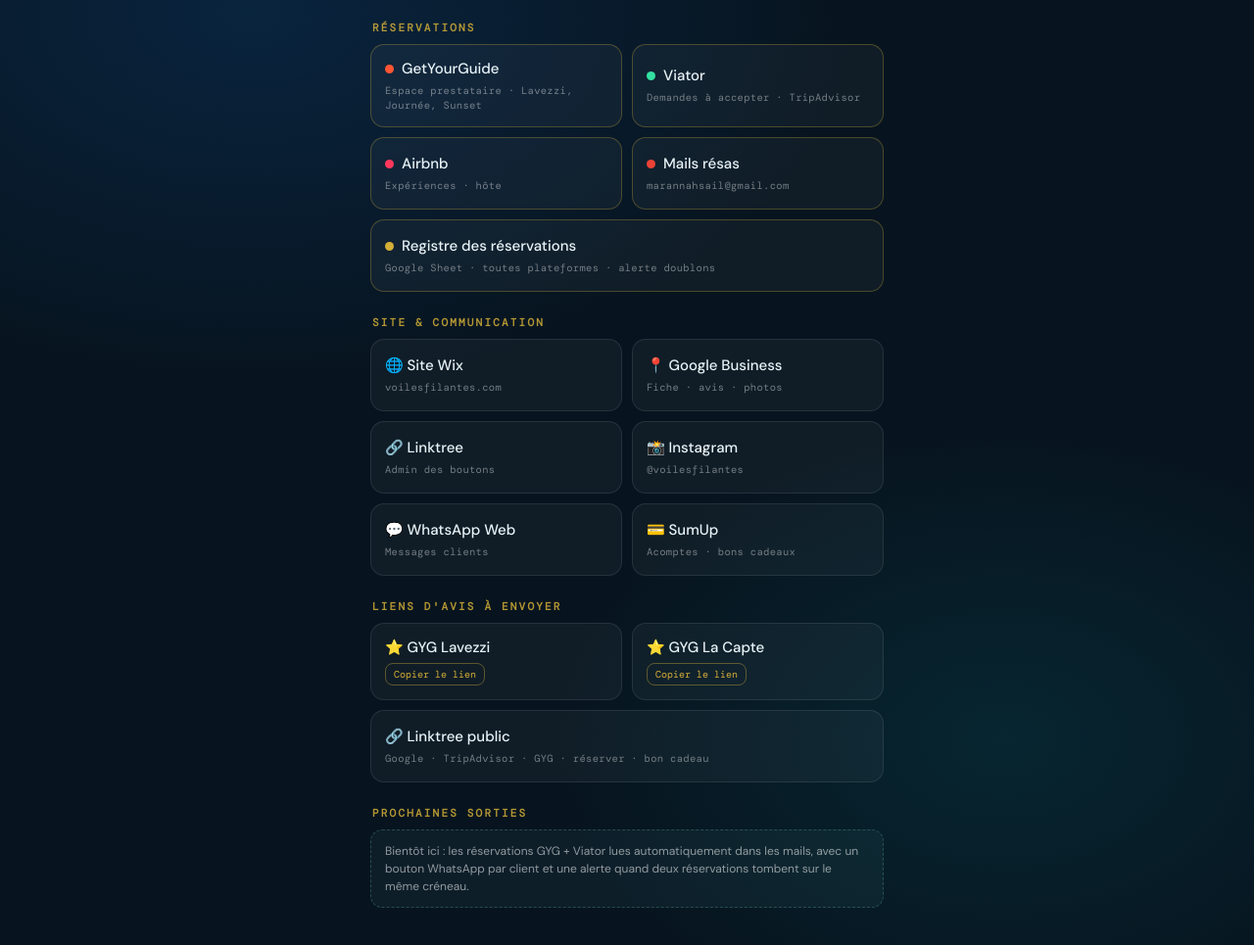
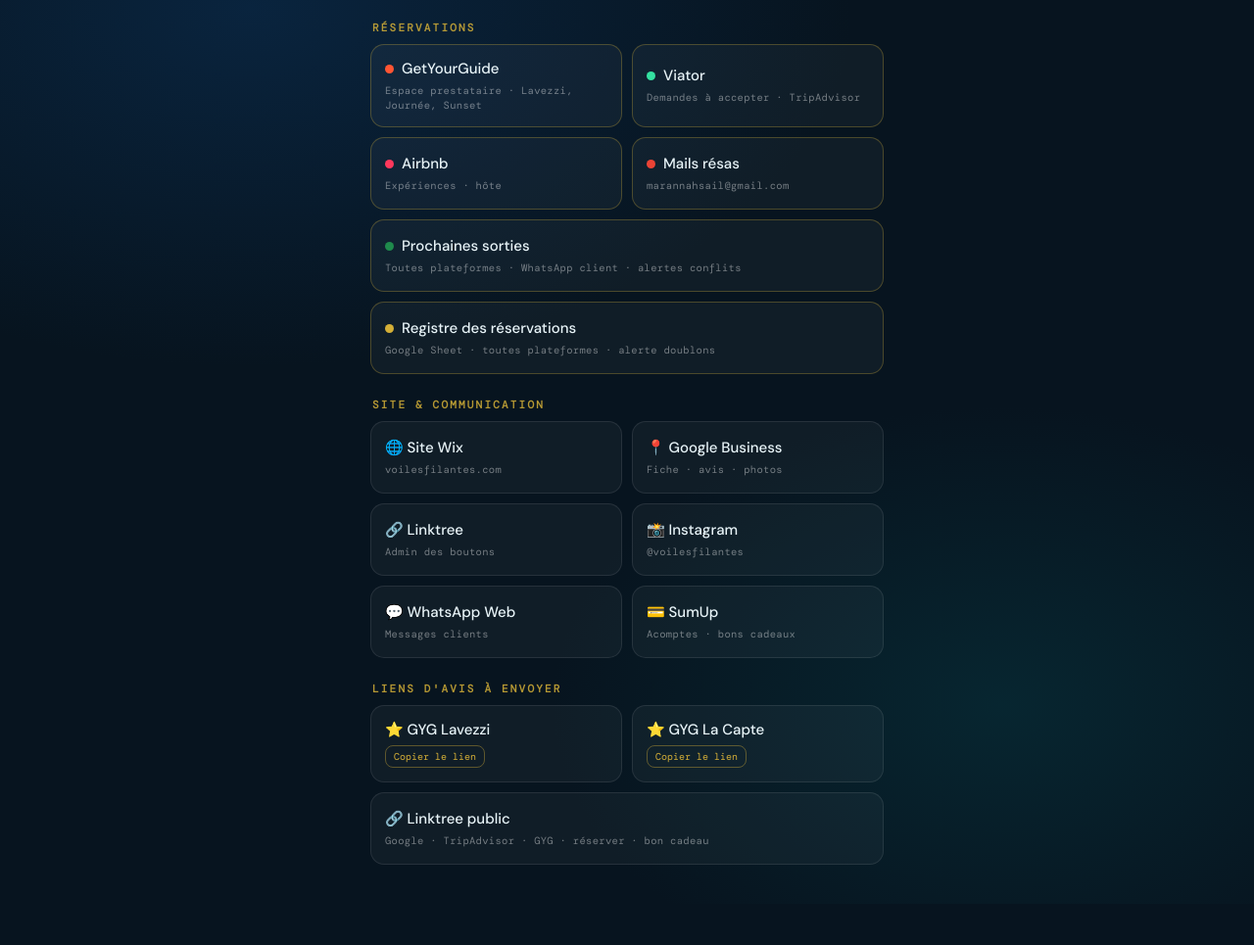
Before and after one commit to Voilesfilantes/app, a plain HTML site: page plateformes.html in a window 1280 px wide. Shown: the part 93-1058 px from the top of the page at 98% size. After the commit the page ends 1016 px from the top, so only its background shows below. Drawn offline with nearby package versions, Linux system fonts and the light colour scheme.

Commit message:
Update plateformes.html

```diff
--- a/plateformes.html
+++ b/plateformes.html
@@ -76,6 +76,10 @@ h2{font-family:'DM Mono',monospace;font-size:11px;letter-spacing:.2em;text-trans
     <div class="t"><span class="dot" style="background:#ea4335"></span>Mails résas</div>
     <div class="d">marannahsail@gmail.com</div>
   </a>
+  <a class="tile main wide" href="sorties.html">
+    <div class="t"><span class="dot" style="background:#1f8a4c"></span>Prochaines sorties</div>
+    <div class="d">Toutes plateformes · WhatsApp client · alertes conflits</div>
+  </a>
   <a class="tile main wide hidden" id="tile-registre" href="#" target="_blank" rel="noopener">
     <div class="t"><span class="dot" style="background:#d4af37"></span>Registre des réservations</div>
     <div class="d">Google Sheet · toutes plateformes · alerte doublons</div>
@@ -119,15 +123,15 @@ h2{font-family:'DM Mono',monospace;font-size:11px;letter-spacing:.2em;text-trans
   </a>
 </div>
 
-<h2>Prochaines sorties</h2>
-<div class="note" id="resa-note">
-  Bientôt ici : les réservations GYG + Viator lues automatiquement dans les mails,
-  avec un bouton WhatsApp par client et une alerte quand deux réservations tombent sur le même créneau.
-</div>
-
 </div>
 
 <script>
+// Clé privée de la page « Prochaines sorties » : passée une fois par le lien #k=…, gardée sur l'appareil
+if (location.hash.startsWith('#k=')) {
+  try { localStorage.setItem('vf_key', decodeURIComponent(location.hash.slice(3))); } catch (e) {}
+  history.replaceState(null, '', location.pathname);
+}
+
 // Lien du registre Google Sheet (rempli après installation du script)
 const REGISTRE_URL = 'https://docs.google.com/spreadsheets/d/1jtXdAw5TicwvdiM3hJtw-mMhCFxl24vWuwnQz8BNlRQ/edit?authuser=marannahsail@gmail.com';
 
```
